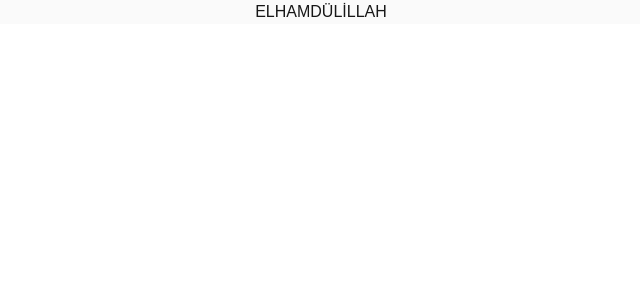
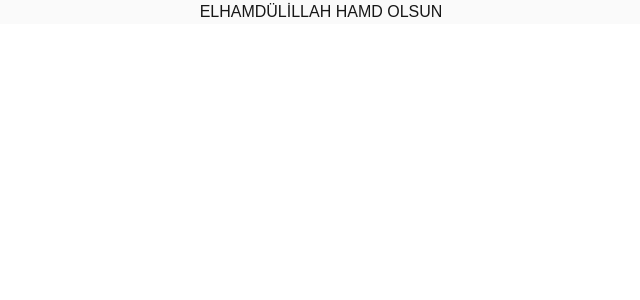
Before and after one commit to habipyilmaz/namaz-vds, a Next.js app: page / in a window 1280 px wide. Shown: the top 300 px of the page, without its empty margins (319-959 px from the left). Built offline with nearby package versions, Linux system fonts and the light colour scheme.

Commit message:
ÇOK ŞÜKÜRLER OLSUN

```diff
--- a/src/app/page.js
+++ b/src/app/page.js
@@ -4,7 +4,7 @@ export default function Home() {
   return (
     <div className="flex flex-col flex-1 items-center justify-center bg-zinc-50 font-sans dark:bg-black">
     <div>
-       <h1>ELHAMDÜLİLLAH</h1>
+       <h1>ELHAMDÜLİLLAH HAMD OLSUN</h1>
 
 
 
```
Also changed, not shown: Yayınla.txt.
